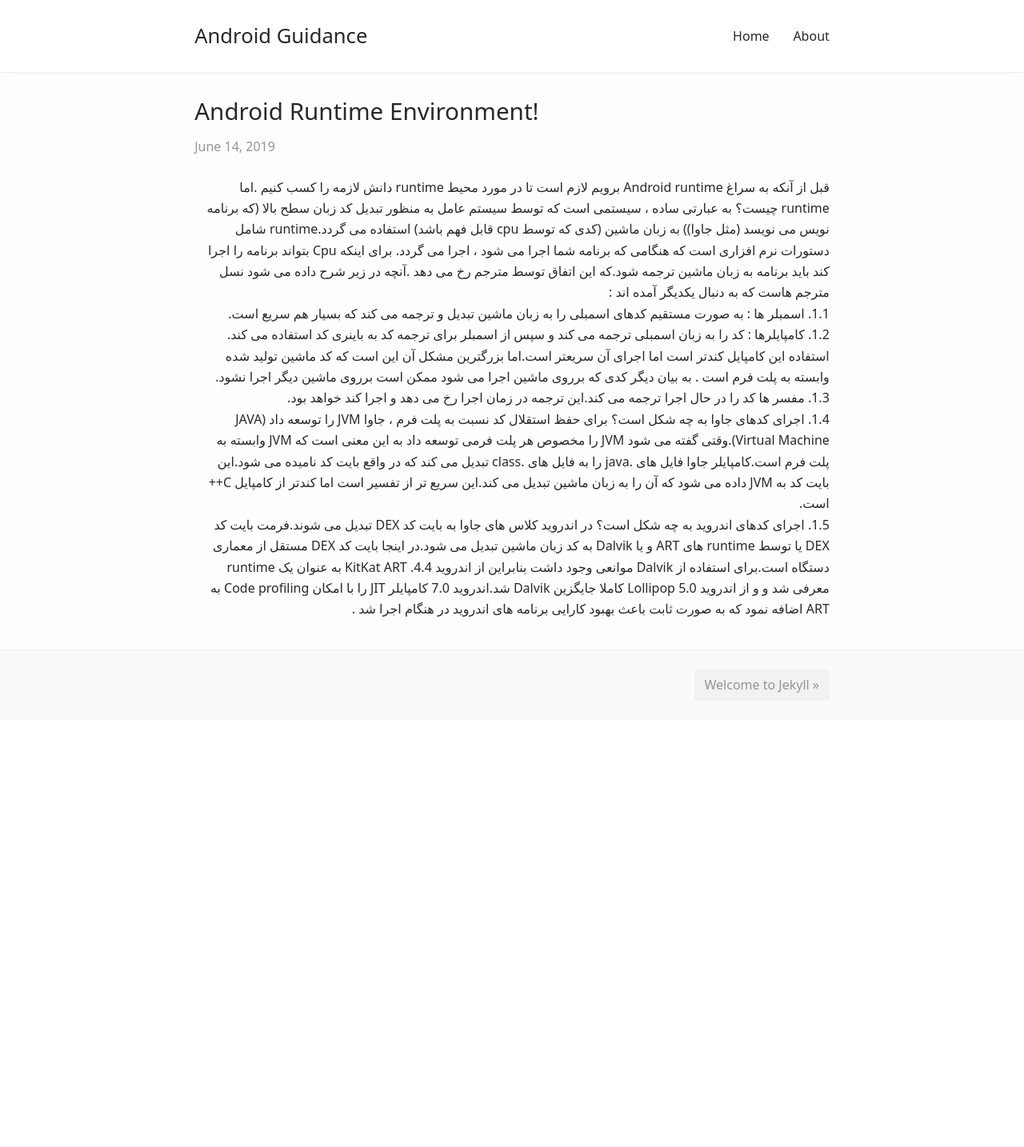
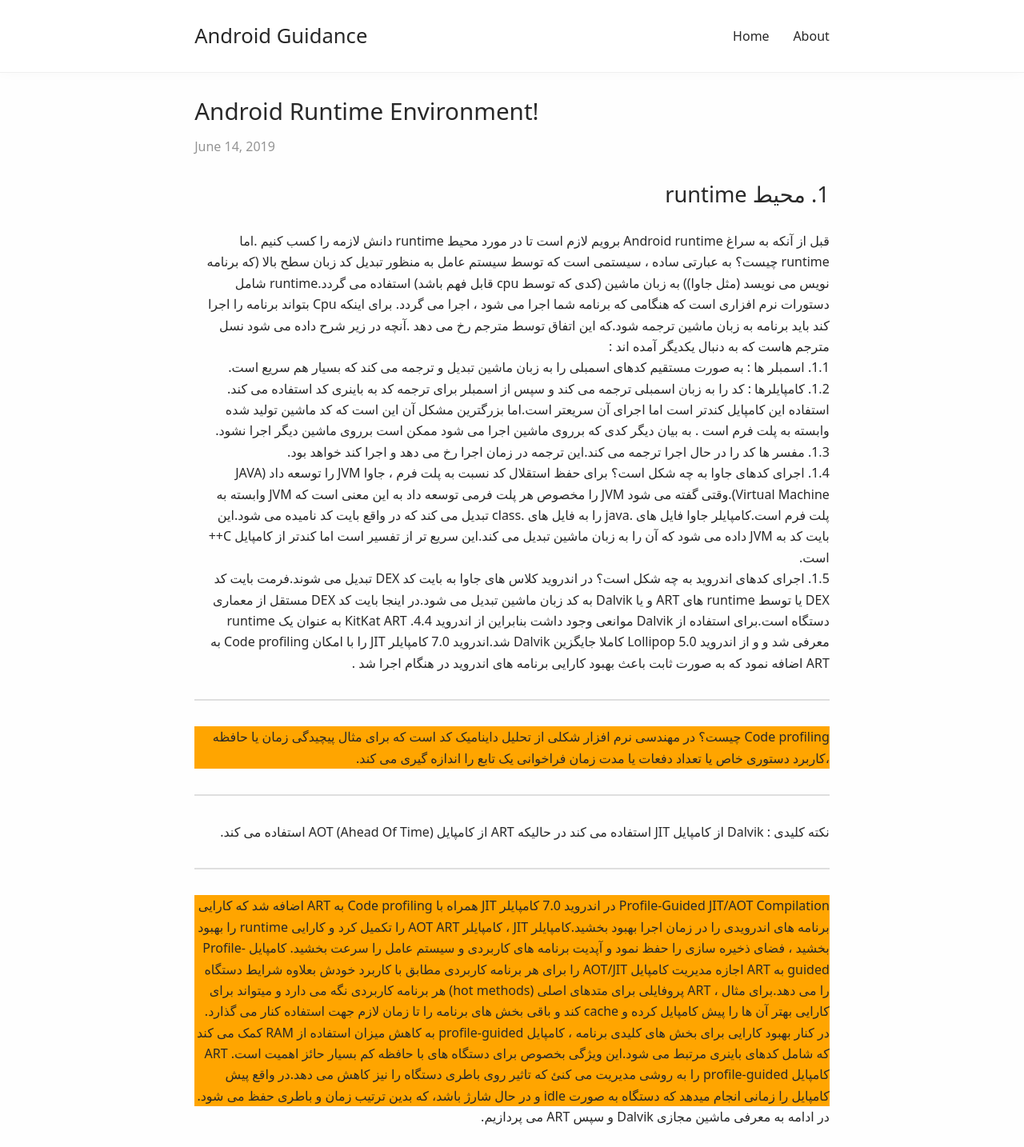
Before and after one commit to eniac1989/Android-Guidance, a Jekyll site: the page built from _posts/2019-06-14-runtime-environment.markdown, in a window 1280 px wide. Shown: the whole page at 80% size. Built offline with Jekyll 4.4.1, drawn with Linux system fonts in a browser that asks for light colours; before the commit the page ends 900 px from its top, so only the background shows below that.

Commit message:
first post commit

```diff
--- a/_posts/2019-06-14-runtime-environment.markdown
+++ b/_posts/2019-06-14-runtime-environment.markdown
@@ -6,15 +6,9 @@
 date:   2019-06-14 13:50:39
 categories: android basic knowledge
 ---
-
-<!--
-{% highlight ruby %}
-def print_hi(name)
-  puts "Hi, #{name}"
-end
-print_hi('Tom')
-#=> prints 'Hi, Tom' to STDOUT.
-{% endhighlight %} -->
+<h1 dir="rtl" align="right">
+ 1. محیط runtime
+</h1>
 <div dir="rtl" align="right">
 قبل از آنکه به سراغ Android runtime برویم لازم است تا در مورد محیط runtime دانش لازمه را کسب کنیم .اما runtime چیست؟
 به عبارتی ساده ، سیستمی است که توسط سیستم عامل به منظور تبدیل کد زبان سطح بالا (که برنامه نویس می نویسد (مثل جاوا)) به زبان ماشین (کدی که توسط cpu قابل فهم باشد) استفاده می گردد.runtime شامل دستورات نرم افزاری است که هنگامی که برنامه شما اجرا می شود ، اجرا می گردد. برای اینکه Cpu بتواند برنامه را اجرا کند باید برنامه به زبان ماشین ترجمه شود.که این اتفاق توسط مترجم رخ می دهد .آنچه در زیر شرح داده می شود نسل مترجم هاست که به دنبال یکدیگر آمده اند :
@@ -38,5 +32,25 @@
 <div dir="rtl" align="right">
 1.5.	اجرای کدهای اندروید به چه شکل است؟
 در اندروید کلاس های جاوا به بایت کد DEX تبدیل می شوند.فرمت بایت کد DEX یا توسط runtime های ART و یا Dalvik به کد زبان ماشین تبدیل می شود.در اینجا بایت کد DEX مستقل از معماری دستگاه است.برای استفاده از Dalvik موانعی وجود داشت بنابراین از اندروید 4.4. KitKat ART به عنوان یک runtime معرفی شد و و از اندروید 5.0 Lollipop کاملا جایگزین Dalvik شد.اندروید 7.0 کامپایلر JIT را با امکان Code profiling به ART اضافه نمود که به صورت ثابت باعث بهبود کارایی برنامه های اندروید در هنگام اجرا شد .
+</div>
+<hr>
+<div dir="rtl" align="right" style=" background-color: orange">
+ Code profiling چیست؟
+در مهندسی نرم افزار شکلی از تحلیل داینامیک کد است که برای مثال پیچیدگی زمان یا حافظه ،کاربرد دستوری خاص یا تعداد دفعات یا مدت زمان فراخوانی یک تابع را اندازه گیری می کند.
+</div>
+<hr>
+<div dir="rtl" align="right">
+نکته کلیدی : Dalvik از کامپایل JIT استفاده می کند در حالیکه ART از کامپایل AOT (Ahead Of Time) استفاده می کند.
+</div>
+<hr>
+<div dir="rtl" align="right" style=" background-color: orange">
+Profile-Guided JIT/AOT Compilation
+در اندروید 7.0 کامپایلر JIT همراه با Code profiling به ART اضافه شد که کارایی برنامه های اندرویدی را در زمان اجرا بهبود بخشید.کامپایلر JIT ، کامپایلر AOT ART را تکمیل کرد و کارایی runtime را بهبود بخشید ، فضای ذخیره سازی را حفظ نمود و آپدیت برنامه های کاربردی و سیستم عامل را سرعت بخشید.
+کامپایل Profile-guided به ART اجازه مدیریت کامپایل AOT/JIT را برای هر برنامه کاربردی مطابق با کاربرد خودش بعلاوه شرایط دستگاه را می دهد.برای مثال ، ART پروفایلی برای متدهای اصلی (hot methods) هر برنامه کاربردی نگه می دارد و میتواند برای کارایی بهتر آن ها را پیش کامپایل کرده و cache کند و باقی بخش های برنامه را تا زمان لازم جهت استفاده کنار می گذارد.
+در کنار بهبود کارایی برای بخش های کلیدی برنامه ، کامپایل profile-guided به کاهش میزان استفاده از RAM کمک می کند که شامل کدهای باینری مرتبط می شود.این ویژگی بخصوص برای دستگاه های با حافظه کم بسیار حائز اهمیت است.
+ART کامپایل profile-guided را به روشی مدیریت می کنئ که تاثیر روی باطری دستگاه را نیز کاهش می دهد.در واقع پیش کامپایل را زمانی انجام میدهد که دستگاه به صورت idle و در حال شارژ باشد، که بدین ترتیب زمان و باطری حفظ می شود.
+</div>
 
+<div dir="rtl" align="right">
+در ادامه به معرفی ماشین مجازی Dalvik و سپس ART می پردازیم.
 </div>
```
Also changed, not shown: _posts/2017-01-01-object-formatting-examples.md (deleted, +0 -59 lines), _posts/2017-02-01-text-formatting-examples.md (deleted, +0 -69 lines), _posts/2017-03-01-welcome-to-jekyll.md (deleted, +0 -22 lines).
